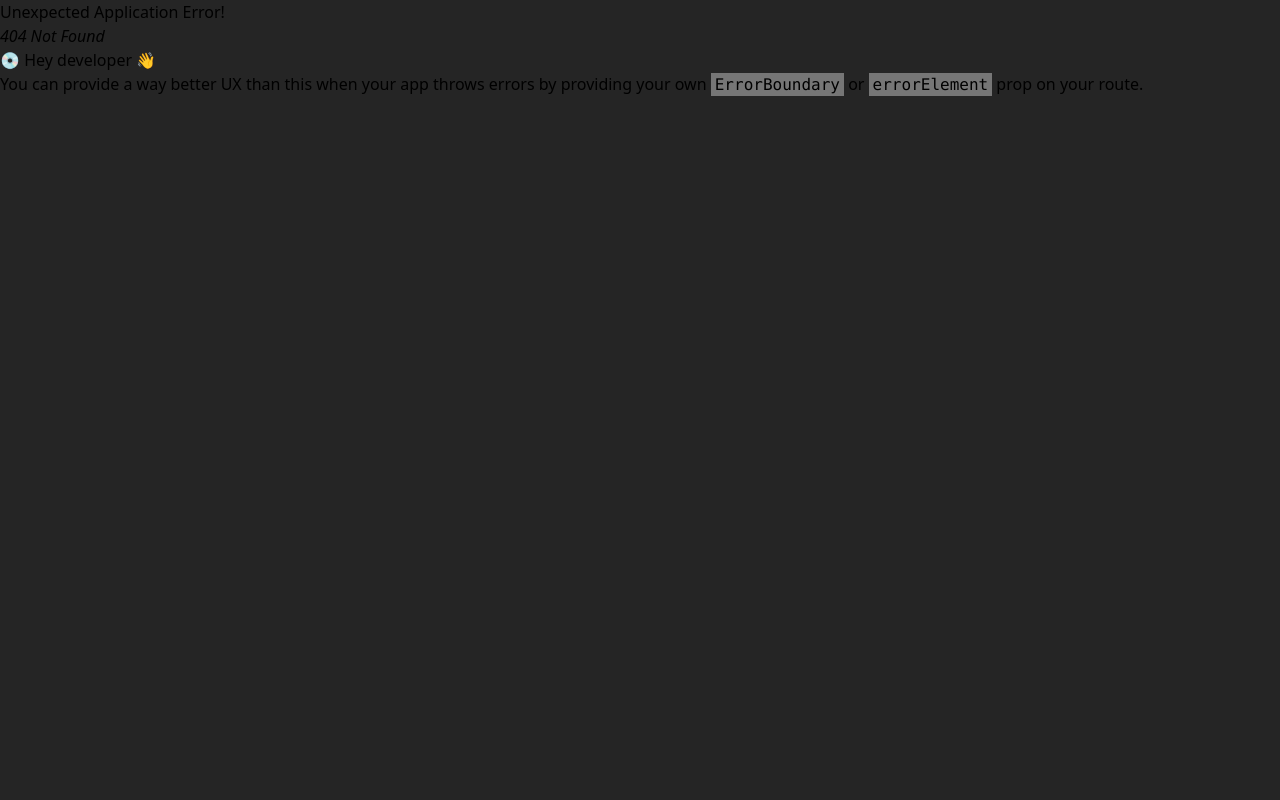
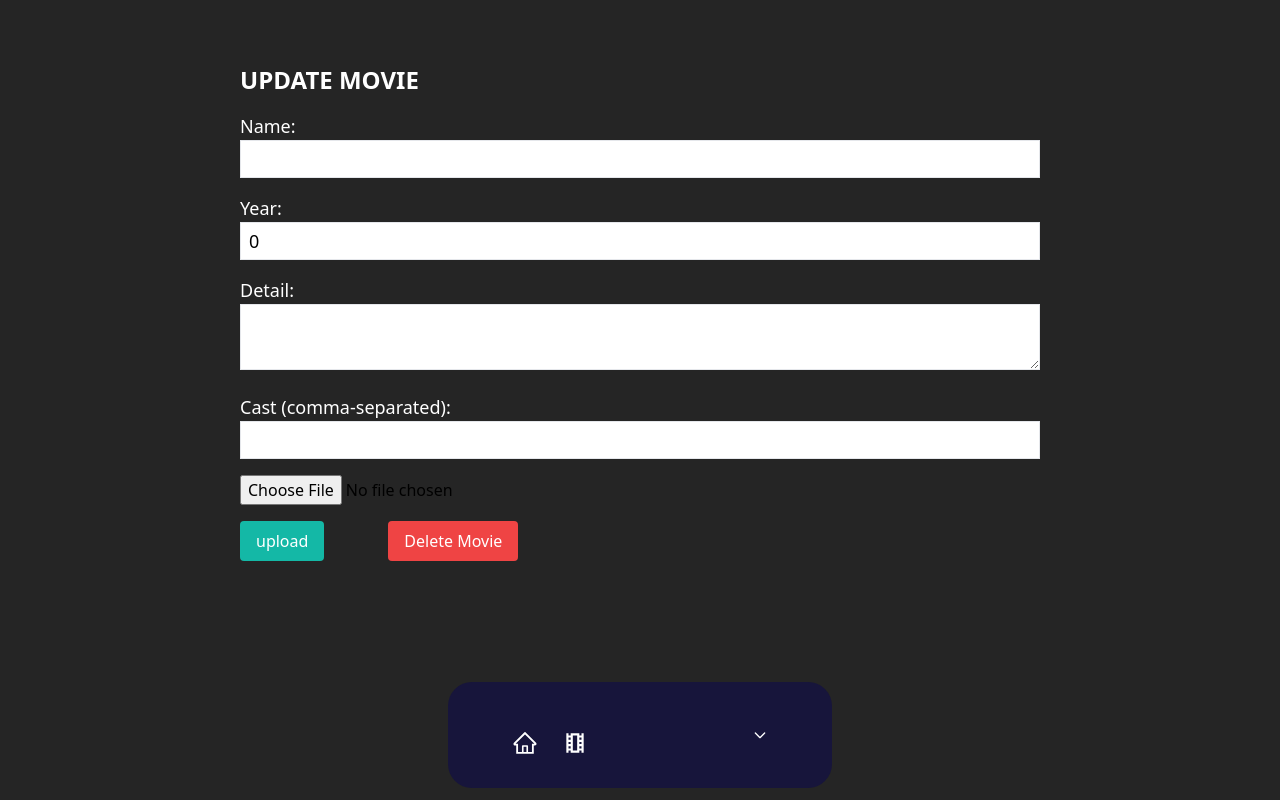
Before and after one commit to Naveenvk29/Vithin-cine, a React (Vite) app in the folder client/: page /admin/movies/update/1 in a window 1280 px wide. Before the commit this address had no page. Built offline with nearby package versions, Linux system fonts and the light colour scheme; no server answers; sample sign-in values are in the browser's storage.

Commit message:
add update page but need debug

```diff
--- a/client/src/Pages/Admin/MoviesList.jsx
+++ b/client/src/Pages/Admin/MoviesList.jsx
@@ -3,7 +3,7 @@ import { Link } from "react-router-dom";
 
 const AdminMoviesList = () => {
   const { data: movies } = useGetAllMoviesQuery();
-  console.log(movies);
+  // console.log(movies);
 
   return (
     <div className="container  ">
--- /dev/null
+++ b/client/src/Pages/Admin/UpdateMovie.jsx
@@ -0,0 +1,129 @@
+import {
+  useUpdateMovieMutation,
+  useDeleteMovieMutation,
+  useGetSpecificMovieQuery,
+} from "../../redux/api/movieApiSlice";
+import { toast } from "react-toastify";
+import { useEffect, useState } from "react";
+import { useParams, useNavigate } from "react-router-dom";
+const UpdateMovie = () => {
+  const { id } = useParams();
+  const navigate = useNavigate();
+
+  const [movieData, setMovieData] = useState({
+    name: "",
+    year: 0,
+    detail: "",
+    cast: [],
+    ratings: 0,
+    image: null,
+  });
+  const { data: initialMovieData } = useGetSpecificMovieQuery(id);
+
+  useEffect(() => {
+    if (initialMovieData) {
+      setMovieData(initialMovieData);
+    }
+  }, [initialMovieData]);
+
+  //   const { mutate: updateMovie } = useUpdateMovieMutation();
+  const { mutate: deleteMovie } = useDeleteMovieMutation();
+
+  const handleDelete = async () => {
+    try {
+      await deleteMovie(id);
+      toast.success("Movie deleted successfully");
+      navigate("/movies");
+    } catch (error) {
+      console.log(error);
+
+      toast.error(error.message);
+    }
+  };
+  return (
+    <div className="container flex justify-center items-center mt-[5vw]">
+      <form>
+        <p className="text-white w-[50rem] text-2xl mb-4 font-bold uppercase">
+          Update Movie
+        </p>
+
+        <div className="mb-4">
+          <label className="block text-white text-lg  ">
+            Name:
+            <input
+              type="text"
+              name="name"
+              value={movieData.name}
+              className="border px-2 py-1 w-full text-black font-medium"
+            />
+          </label>
+        </div>
+        <div className="mb-4">
+          <label className="block text-white text-lg ">
+            Year:
+            <input
+              type="number"
+              name="year"
+              value={movieData.year}
+              className="border px-2 py-1 w-full text-black font-medium"
+            />
+          </label>
+        </div>
+        <div className="mb-4">
+          <label className="block text-white text-lg ">
+            Detail:
+            <textarea
+              name="detail"
+              value={movieData.detail}
+              className="border px-2 py-1 w-full text-black font-medium"
+            />
+          </label>
+        </div>
+        <div className="mb-4">
+          <label className="block text-white text-lg ">
+            Cast (comma-separated):
+            <input
+              type="text"
+              name="cast"
+              value={movieData.cast.join(", ")}
+              onChange={(e) =>
+                setMovieData({ ...movieData, cast: e.target.value.split(", ") })
+              }
+              className="border px-2 py-1 w-full text-black font-medium"
+            />
+          </label>
+        </div>
+
+        <div className="mb-4">
+          <label>
+            {/* {!selectedImage && "Upload Image"} */}
+            <input
+              type="file"
+              accept="image/*"
+              //   onChange={handleImageChange}
+              //   style={{ display: !selectedImag/e ? "none" : "block text-white text-lg " }}
+            />
+          </label>
+        </div>
+
+        <button
+          type="button"
+          className="bg-teal-500 text-white px-4 py-2 rounded mr-14"
+        >
+          upload
+        </button>
+
+        <button
+          type="button"
+          onClick={handleDelete}
+          className="bg-red-500 text-white px-4 py-2 rounded ml-2"
+          //   disabled={isUpdatingMovie || isUploadingImage}
+        >
+          Delete Movie
+        </button>
+      </form>
+    </div>
+  );
+};
+
+export default UpdateMovie;
--- a/client/src/main.jsx
+++ b/client/src/main.jsx
@@ -26,6 +26,7 @@ import AdminRoutes from "./Pages/Admin/AdminRoutes.jsx";
 import GenreManagement from "./Pages/Admin/GenreManagement.jsx";
 import CreateMovie from "./Pages/Admin/CreateMovie.jsx";
 import MoviesList from "./Pages/Admin/MoviesList.jsx";
+import UpdateMovie from "./Pages/Admin/UpdateMovie.jsx";
 
 const router = createBrowserRouter(
   createRoutesFromElements(
@@ -41,6 +42,7 @@ const router = createBrowserRouter(
         <Route path="/admin/genres" element={<GenreManagement />} />
         <Route path="/admin/movies/create" element={<CreateMovie />} />
         <Route path="/admin/movies-list" element={<MoviesList />} />
+        <Route path="/admin/movies/update/:id" element={<UpdateMovie />} />
         {/* Add more admin routes here */}
       </Route>
 
```
